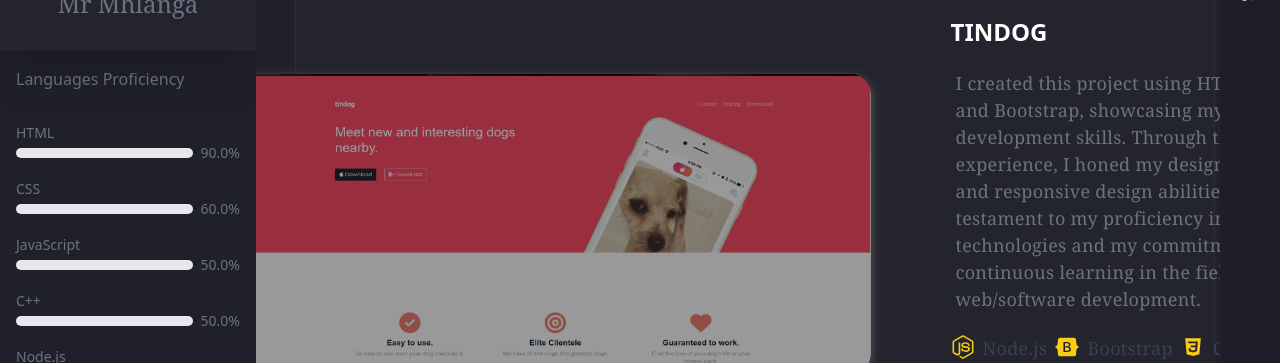
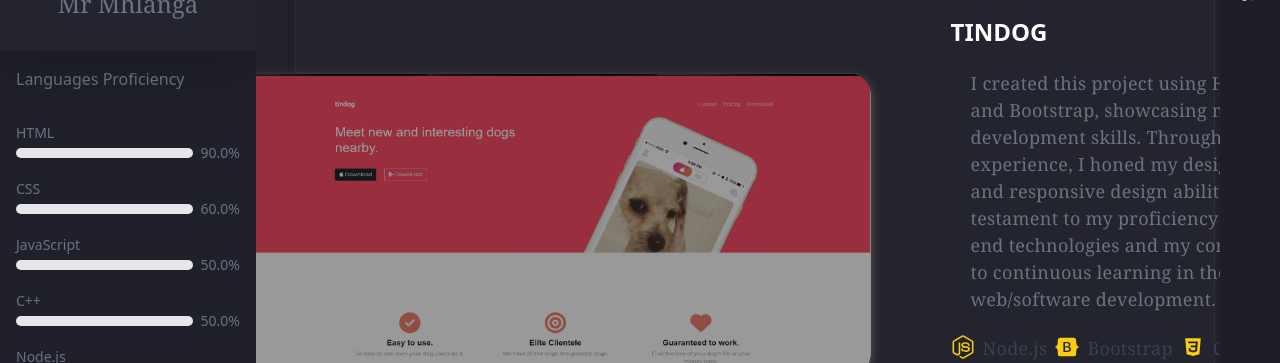
Before and after one commit to Ike91/React-portfolio, a React (Create React App) app: page /projects in a window 1280 px wide. Shown: the part 185-548 px from the top of the page. Built offline with nearby package versions, Linux system fonts and the light colour scheme.

Commit message:
used tailwind for padding

```diff
--- a/src/App.css
+++ b/src/App.css
@@ -393,8 +393,7 @@
   font-family: Cambria, Cochin, Georgia, Times, "Times New Roman", serif;
   letter-spacing: 0.3px;
   font-size: 18px;
-  padding-left: 5px;
-  padding-right: 5px;
+
 }
 
 .preview-card__button {
--- a/src/components/partials/Project.jsx
+++ b/src/components/partials/Project.jsx
@@ -45,7 +45,7 @@
                     {projectName}
                   </div>
                   <div>
-                    <p class="preview-card__text text-gray-500 dark:text-gray-400">
+                    <p class="preview-card__text text-gray-500 dark:text-gray-400 pl-5 pr-5">
                       {projectDescription}
                     </p>
                   </div>
```
